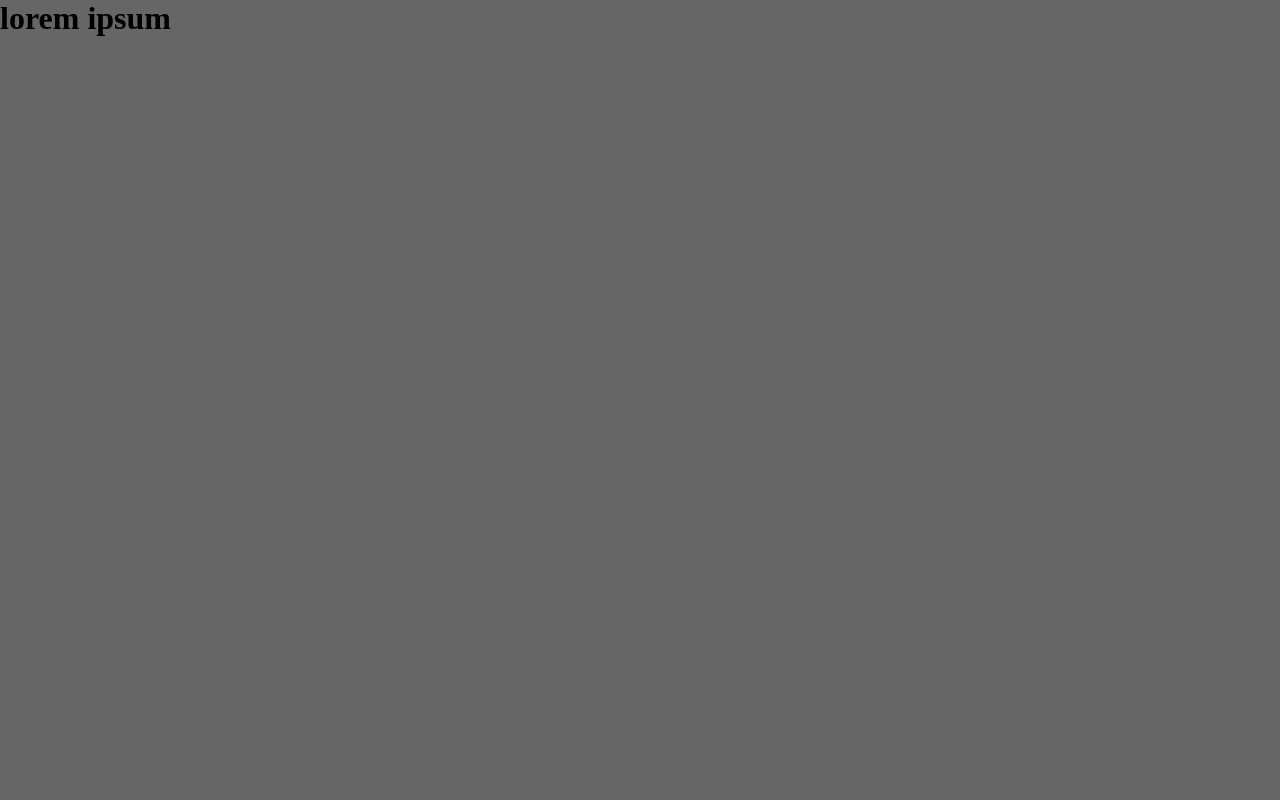
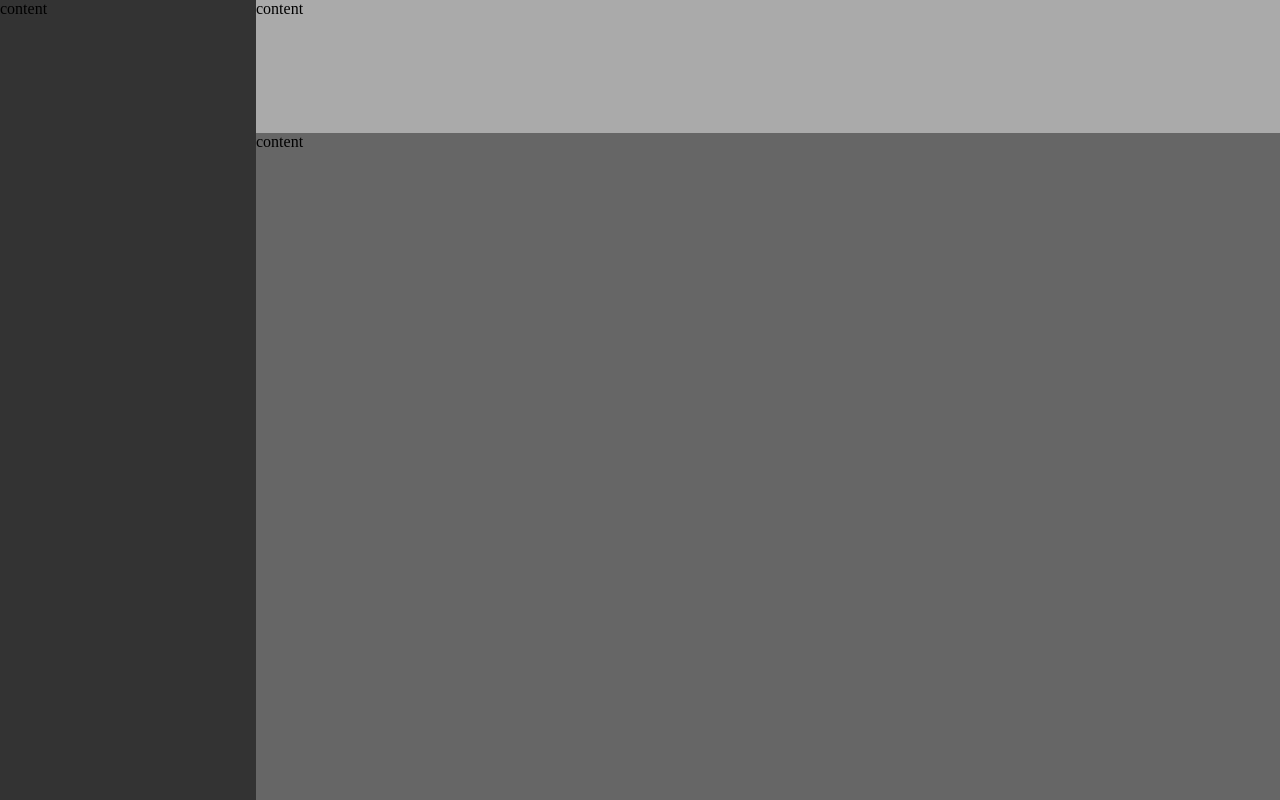
Before and after one commit to m-simkins/admin-dashboard, a plain HTML site: page index.html in a window 1280 px wide. Drawn offline with Linux system fonts and the light colour scheme.

Commit message:
build basic layout (complete step 2)

```diff
--- a/index.html
+++ b/index.html
@@ -7,6 +7,16 @@
     <link rel="stylesheet" href="styles.css">
 </head>
 <body>
-    <h1>lorem ipsum</h1>
+    <div class="container">
+        <div class="sidebar">
+            <p>content</p>
+        </div>
+        <header class="header">
+            <p>content</p>
+        </header>
+        <main class="main">
+            <p>content</p>
+        </main>
+    </div>
 </body>
 </html>
--- a/styles.css
+++ b/styles.css
@@ -7,3 +7,23 @@
 body {
     background-color: #666;
 }
+
+.container {
+    display: grid;
+    grid-template: 1fr 5fr / 1fr 4fr;
+    height: 100vh;
+}
+
+.sidebar {
+    grid-area: 1 / 1 / 3 / 2;
+    background-color: #333;
+}
+
+.header {
+    grid-area: 1 / 2 / 2 / 3;
+    background-color: #aaa;
+}
+
+.main {
+    grid-area: 2 / 2 / 3 / 3;
+}
```
Also changed, not shown: 1 other file.
